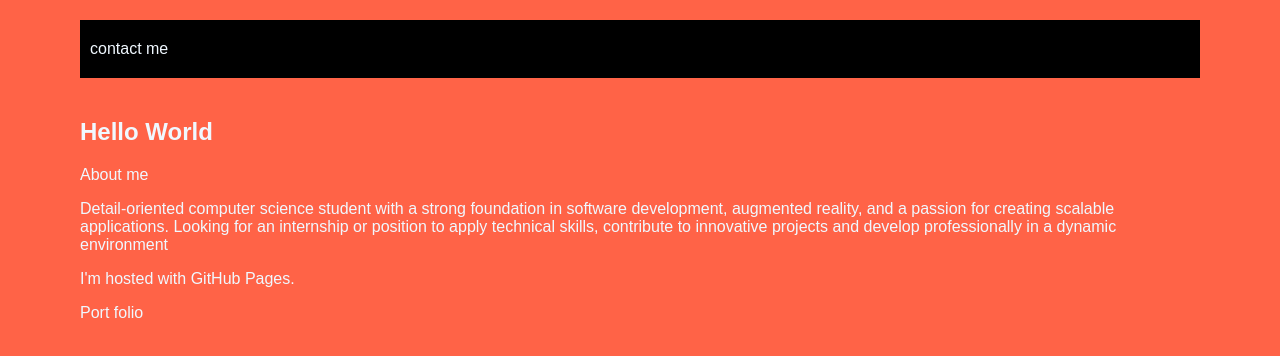
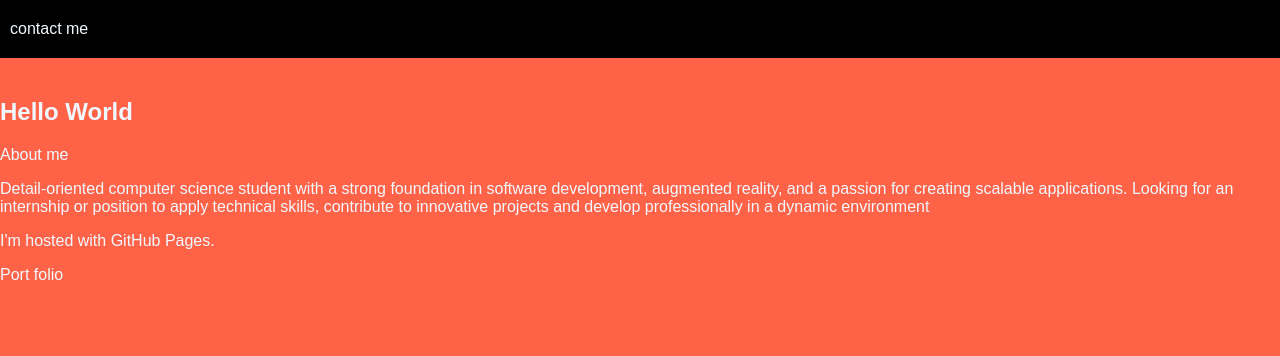
Before and after one commit to AdelOtmani/adeldevo.github.io, a plain HTML site: page index.html in a window 1280 px wide. Drawn offline with Linux system fonts and the light colour scheme; a web font is replaced by a local one.

Commit message:
css controle page

```diff
--- a/style.css
+++ b/style.css
@@ -6,11 +6,6 @@ body{
     margin: 0;
     color: aliceblue;
 }
-
-body .page{
-    margin: 20px 80px;
-}
-
 /* Navigation bar */
 nav{
     display: flex;
```
